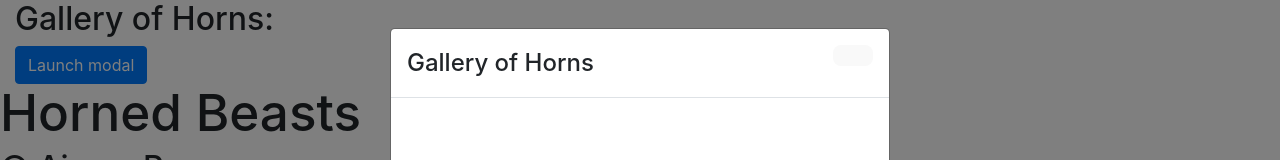
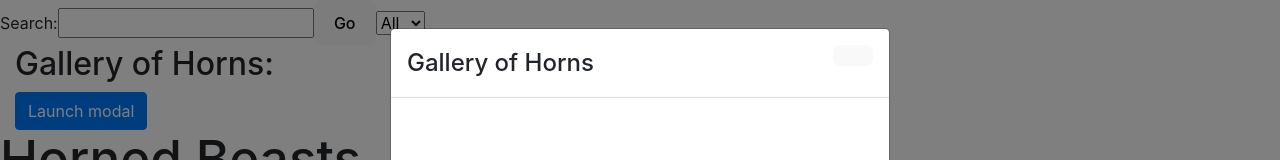
Before and after one commit to kil91402/horned-beasts, a React (Vite) app: page / in a window 1280 px wide. Shown: the top 160 px of the page. Built offline with nearby package versions, Linux system fonts and the light colour scheme.

Commit message:
numberofHorns

```diff
--- a/src/App.jsx
+++ b/src/App.jsx
@@ -5,6 +5,7 @@ import Footer from './components/Footer';
 import Main from './components/Main';
 import SelectedBeast from './components/SelectedBeast'
 import Modal from 'react-bootstrap/Modal'
+import Form from 'react-bootstrap/Form'
 import data from './components/data.json'
 import 'bootstrap/dist/css/bootstrap.min.css';
 
@@ -17,7 +18,23 @@ class App extends React.Component {
       beast: data,
       show: true,
       selectedBeast: null,
+      filteredBy: "numberOfHorns"
     };
+  }
+
+  handleSubmit = (event) => {
+    event.preventDefault();
+    let Horns = `${event.target.numHorns.value}`;
+    this.setState({
+      beast: [...this.state.beast, Horns]
+    });
+  }
+
+  handleSelect = (event) => {
+    let value = event.target.value;
+    this.setState({
+      filteredBy: value
+    })
   }
 
   handleShowModal = () => {
@@ -34,6 +51,19 @@ class App extends React.Component {
 
     return (
       <div>
+        <form onSubmit={this.handleSubmit}>
+          <label htmlFor="numberOfHorns"> Search: </label>
+          <input type="text" Horns="numberOfHorns" />
+          <button type="submit">Go</button>
+          <select onChange={this.handleSelect} value={this.state.filteredBy}>
+            <option value="all">All</option>
+            <option value="1">1</option>
+            <option value="2">2</option>
+            <option value="3">3</option>
+            <option value="100">100</option>
+          </select>
+        </form>
+
         {beast.map((beast) => (
           <div key={beast._id} onClick={() => this.handleShowModal(beast)}>
           </div>
@@ -42,7 +72,7 @@ class App extends React.Component {
         <SelectedBeast beast={this.state.beast} show={this.state.show} handleShow={this.handleShowModal} handleClose={this.handleCloseModal} />
         <Header />
         <Footer />
-        <Main />
+        <Main handleShowModal={this.handleShowModal} />
 
       </div>
 
--- a/src/components/HornedBeast.jsx
+++ b/src/components/HornedBeast.jsx
@@ -19,13 +19,17 @@ class HornedBeast extends React.Component {
         });
     };
 
+    handleClickImage = (event) => {
+        this.props.handleShowModal(this.props.ImgLink, this.props.description);
+    }
+
     render() {
         return (
 
             <Card style={{ width: '18rem' }}>
-                <Card.Title>{this.props.title}</Card.Title>
+                <Card.Title onClick={this.handleLikes}>{this.props.title}</Card.Title>
                 <p>Likes: {this.state.LikesCount}</p>
-                <Card.Img src={this.props.imgLink} onClick={this.handleLikes} />
+                <Card.Img src={this.props.ImgLink} onClick={this.handleClickImage} />
                 <Card.Text>{this.props.description}</Card.Text>
             </Card>
         );
--- a/src/components/Main.jsx
+++ b/src/components/Main.jsx
@@ -13,7 +13,7 @@ class Main extends React.Component {
     data.forEach((beast) => {
       beastComponents.push(
         <Col key={beast._id} xs={3}>
-          <HornedBeast title={beast.title} description={beast.description} imgLink={beast.image_url} />
+          <HornedBeast title={beast.title} description={beast.description} ImgLink={beast.image_url} handleShowModal={this.props.handleShowModal} />
         </Col>
       )
     })
--- a/src/components/SelectedBeast.jsx
+++ b/src/components/SelectedBeast.jsx
@@ -24,7 +24,7 @@ class SelectedBeast extends React.Component {
                         </Modal.Header>
                         <Modal.Body>
                             <div>
-                                <img src={data.imgLink} alt={data.title} />
+                                <img src={data.ImgLink} alt={data.title} />
                                 <p>{data.description}</p>
                             </div>
                         </Modal.Body>
```
